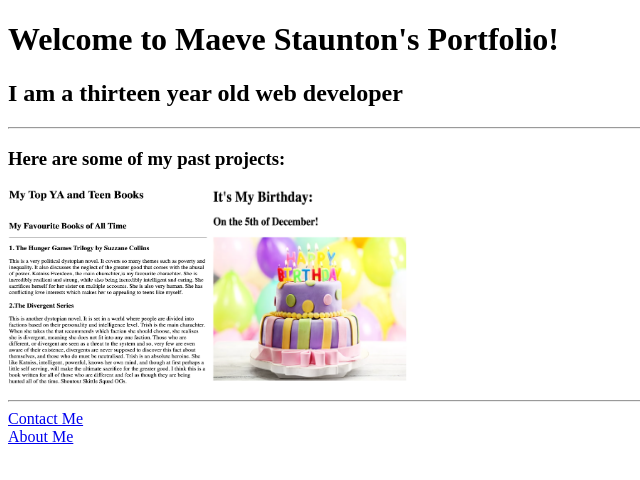
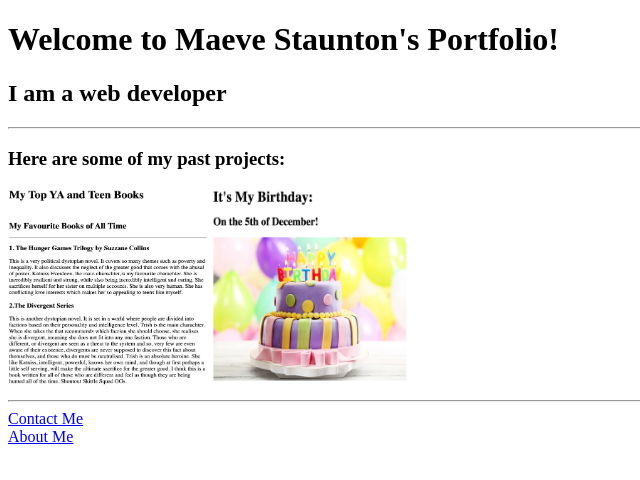
Before and after one commit to Rubiks64/html-portfolio, a plain HTML site: page index.html in a window 1280 px wide. Shown: the whole page, without its empty margins (0-640 px from the left). Drawn offline with Linux system fonts and the light colour scheme.

Commit message:
Update index.html

```diff
--- a/index.html
+++ b/index.html
@@ -10,7 +10,7 @@
     </head>
     <body>
         <h1>Welcome to Maeve Staunton's Portfolio!</h1>
-        <h2>I am a thirteen year old web developer</h2>
+        <h2>I am a web developer</h2>
         <hr>
         <h3>Here are some of my past projects:</h3>
         <a href="./public/BookReviewCopy.html">
```
